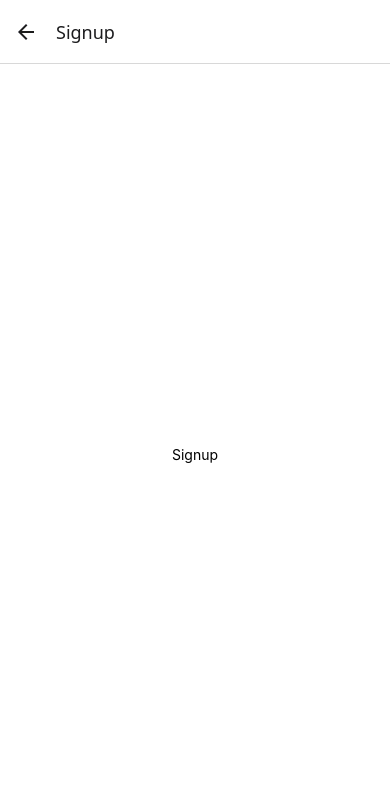
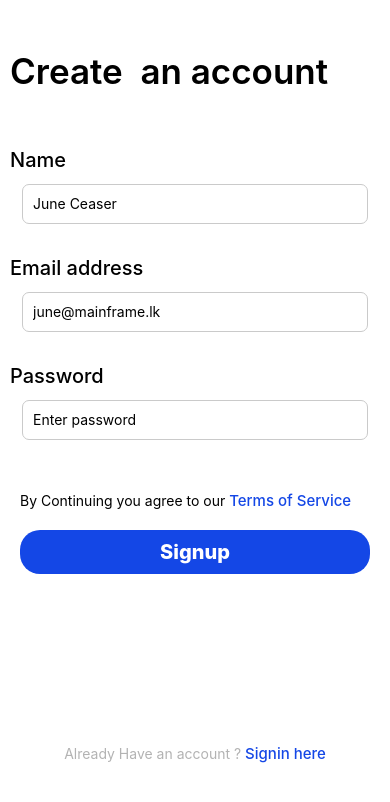
Before and after one commit to JuneCeaser/MTM, a React Native app: screen /Signup in a window 390 px wide. Shown: the top 802 px of the page. Built offline with nearby package versions, Linux system fonts and the light colour scheme.

Commit message:
completed the Signup page

```diff
--- a/App.js
+++ b/App.js
@@ -10,8 +10,8 @@
   return (
       <NavigationContainer>
           <Stack.Navigator>
-                <Stack.Screen options={{ headerShown: false }}  name="Login" component={Login} />
-                <Stack.Screen name="Signup" component={Signup} />
+
+                <Stack.Screen options={{ headerShown: false }}  name="Signup" component={Signup} />
            </Stack.Navigator>
 
       </NavigationContainer>
--- a/src/screens/Login.jsx
+++ b/src/screens/Login.jsx
@@ -10,35 +10,39 @@
       </View>
       <View style={styles.inputcontainer}>
              <View style={styles.inputitem}>
-              <Text  >Name</Text>
+              <Text style={styles.formtext} >Name</Text>
              <TextInput
           style={styles.input}
            placeholder="June Ceaser"
         />
              </View>
          <View style={styles.inputitem}>
-              <Text  >E mail</Text>
+              <Text style={styles.formtext} >Email address</Text>
              <TextInput
           style={styles.input}
            placeholder="june@mainframe.lk"
         />
              </View>
         <View style={styles.inputitem}>
-              <Text  >Password</Text>
+              <Text  style={styles.formtext}>Password</Text>
              <TextInput
           style={styles.input}
-           placeholder="June Ceaser"
+           placeholder="Enter password"
+           secureTextEntry={true}
         />
              </View>
       </View>
       <View style={styles.signupbuttoncontainer}>
 
-        <Text style={styles.termstext}>By Continuing you agree to our Terms</Text>
+        <Text style={styles.termstext}>By Continuing you agree to our <Text style={styles.loginnav2}>Terms of Service</Text></Text>
         <View style={styles.buttoncontainer}>
      <TouchableOpacity style={styles.button}>
           <Text style={styles.buttontext}>Signup</Text>
         </TouchableOpacity>
 </View>
+   <View style={styles.loginnavcontainer}>
+   <Text style={styles.loginnav}>Already Have an account ? <Text style={styles.loginnav2}>Signin here</Text></Text>
+      </View>
       </View>
     </View>
   )
@@ -76,6 +80,12 @@
     borderWidth: 1,
     padding: 10,
     borderRadius: 7,
+    borderColor: '#CACACA',
+  },
+  formtext:{
+      color: 'black',
+      fontWeight: '500',
+      fontSize: 20,
   },
   inputitem:{
     padding:10,
@@ -101,5 +111,19 @@
     color: '#ffffff',
     fontWeight: '800',
     fontSize: 20,
+  },
+  loginnav:{
+    color: '#B3B3B3',
+
+  },
+  loginnav2:{
+      color: '#1447E6',
+      fontSize: 15,
+      fontWeight: '500'
+  },
+  loginnavcontainer:{
+     paddingTop: 150,
+     justifyContent: 'center',
+     alignItems: 'center',
   }
 });
--- a/src/screens/Signup.jsx
+++ b/src/screens/Signup.jsx
@@ -1,22 +1,129 @@
-import { View, Text,StyleSheet } from 'react-native'
+import { View, Text,Button,StyleSheet,TextInput,TouchableOpacity } from 'react-native'
 import React from 'react'
+import Signup from './Login'
 
-export default function Signup() {
+export default function Signin({navigation}) {
   return (
     <View style={styles.container}>
-      <Text>Signup</Text>
+      <View style={styles.maintextcontainer}>
+      <Text style={styles.maintext}>Create  an account</Text>
+      </View>
+      <View style={styles.inputcontainer}>
+             <View style={styles.inputitem}>
+              <Text style={styles.formtext} >Name</Text>
+             <TextInput
+          style={styles.input}
+           placeholder="June Ceaser"
+        />
+             </View>
+         <View style={styles.inputitem}>
+              <Text style={styles.formtext} >Email address</Text>
+             <TextInput
+          style={styles.input}
+           placeholder="june@mainframe.lk"
+        />
+             </View>
+        <View style={styles.inputitem}>
+              <Text  style={styles.formtext}>Password</Text>
+             <TextInput
+          style={styles.input}
+           placeholder="Enter password"
+           secureTextEntry={true}
+        />
+             </View>
+      </View>
+      <View style={styles.signupbuttoncontainer}>
+
+        <Text style={styles.termstext}>By Continuing you agree to our <Text style={styles.loginnav2}>Terms of Service</Text></Text>
+        <View style={styles.buttoncontainer}>
+     <TouchableOpacity style={styles.button}>
+          <Text style={styles.buttontext}>Signup</Text>
+        </TouchableOpacity>
+</View>
+   <View style={styles.loginnavcontainer}>
+   <Text style={styles.loginnav}>Already Have an account ? <Text style={styles.loginnav2}>Signin here</Text></Text>
+      </View>
+      </View>
     </View>
   )
+
 };
-
-const styles = StyleSheet.create ({
-
- container: {
+const styles = StyleSheet.create({
+  container: {
     flex: 1,
     backgroundColor: '#fff',
+    justifyContent: 'center',
+
+  },
+  maintextcontainer:{
+    flex:1,
+    backgroundColor:'#ffffff',
+    paddingTop: 20,
+  },
+  maintext:{
+     fontSize: 35,
+     fontWeight: '600',
+     paddingTop:30,
+     paddingLeft: 10,
+  },
+  inputcontainer:{
+    flex:3,
+    backgroundColor:'#ffffff'
+  },
+  signupbuttoncontainer:{
+    flex:3,
+    backgroundColor: '#ffffff'
+  },
+   input: {
+    height: 40,
+    margin: 12,
+    borderWidth: 1,
+    padding: 10,
+    borderRadius: 7,
+    borderColor: '#CACACA',
+  },
+  formtext:{
+      color: 'black',
+      fontWeight: '500',
+      fontSize: 20,
+  },
+  inputitem:{
+    padding:10,
+  },
+  termstext:{
+     paddingLeft: 20,
+  },
+    button: {
+    alignItems: 'center',
+    backgroundColor: '#1447E6',
+    padding: 10,
     alignItems: 'center',
     justifyContent: 'center',
+    borderRadius: 20,
+    height: '50',
   },
+  buttoncontainer:{
+    justifyContent: 'center',
+    paddingHorizontal: 20,
+    padding:20,
+  },
+  buttontext:{
+    color: '#ffffff',
+    fontWeight: '800',
+    fontSize: 20,
+  },
+  loginnav:{
+    color: '#B3B3B3',
 
-
+  },
+  loginnav2:{
+      color: '#1447E6',
+      fontSize: 15,
+      fontWeight: '500'
+  },
+  loginnavcontainer:{
+     paddingTop: 150,
+     justifyContent: 'center',
+     alignItems: 'center',
+  }
 });
```
